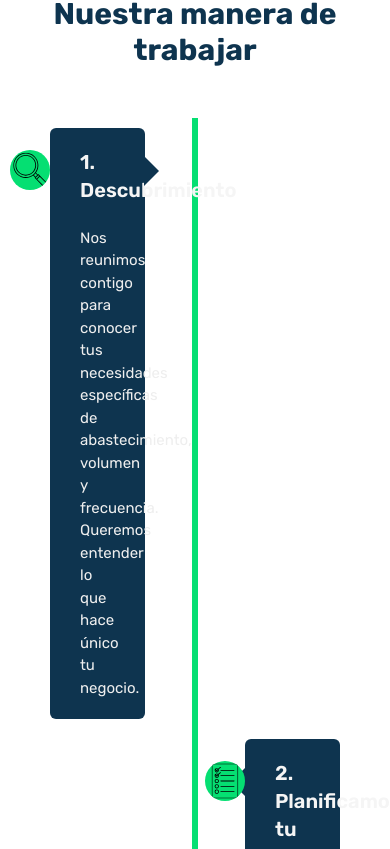
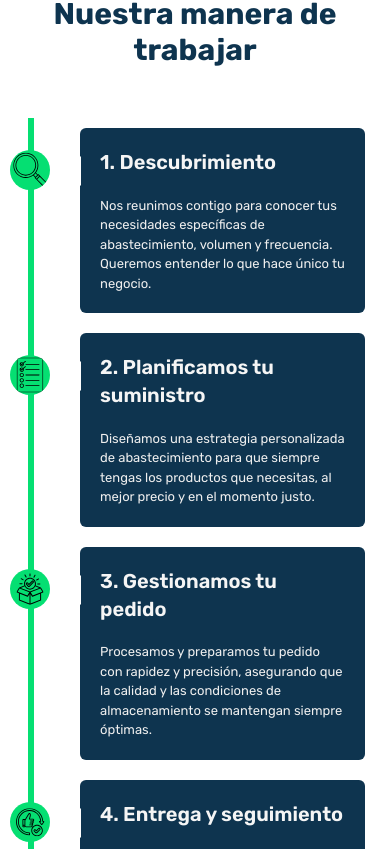
Before and after one commit to hexabro/Wally_pickers, a Next.js app: page /ser-cliente in a window 390 px wide. Shown: the part 2395-3244 px from the top of the page. Built offline with nearby package versions, Linux system fonts and the light colour scheme.

Commit message:
timeline trial

```diff
--- a/src/components/sections/CategoryCards.tsx
+++ b/src/components/sections/CategoryCards.tsx
@@ -89,7 +89,7 @@ export default function CategoryCards() {
       <div
         className="
           hidden md:flex gap-4 overflow-x-auto snap-x snap-mandatory
-          px-2 py-4 -mx-2 md:grid md:grid-cols-3 md:gap-6 md:-mx-0
+          px-2 py-4 -mx-2  md:grid-cols-3 md:gap-6 md:-mx-0
         "
         style={{
           touchAction: 'pan-x',
--- a/src/components/sections/timeline.css
+++ b/src/components/sections/timeline.css
@@ -76,7 +76,7 @@
   left: -14px;
 }
 
-@media screen and (max-width: 600) {
+@media screen and (max-width: 600px) {
   .timeline{
     margin: 50px auto;
   }
--- a/src/components/sections/timeline.tsx
+++ b/src/components/sections/timeline.tsx
@@ -3,7 +3,6 @@ import React , {useRef} from "react";
 import "./timeline.css";
 import Image from "next/image";
 import { motion, useInView } from "framer-motion";
-
 
 export type TimelineEvent = {
   year: string;
@@ -79,12 +78,15 @@ const VerticalTimelineSection: React.FC = () => {
                   }
                 `}
             />
-            <motion.div className={`textbox`}
-              initial = {{opacity:0, y: 50}}
+            <motion.div
+              className="textbox"
+              initial={{ opacity: 0, y: 50 }}
               animate={isInView ? "visible" : "hidden"}
-              transition={{ duration: 0.5, ease: "easeInOut" , delay: index * 1.2}}
-              whileInView={{opacity: 1, y:0}}
-              custom ={index}
+              variants={{
+                visible: { opacity: 1, y: 0, transition: { duration: 0.5, ease: "easeInOut", delay: index * 1.2 } },
+                hidden: { opacity: 0, y: 50 }
+              }}
+              custom={index}
             >
               <h3 className="text-xl font-semibold text-neutral-100">
                 {event.title}
```
